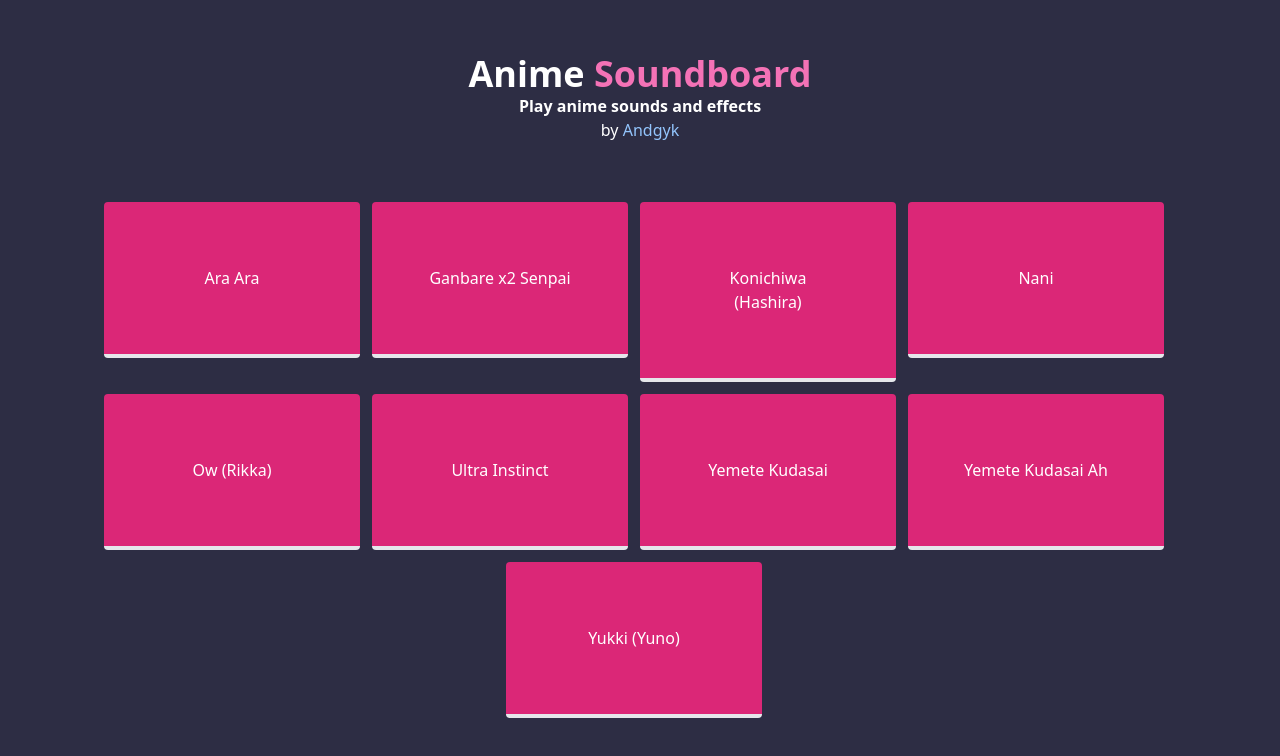
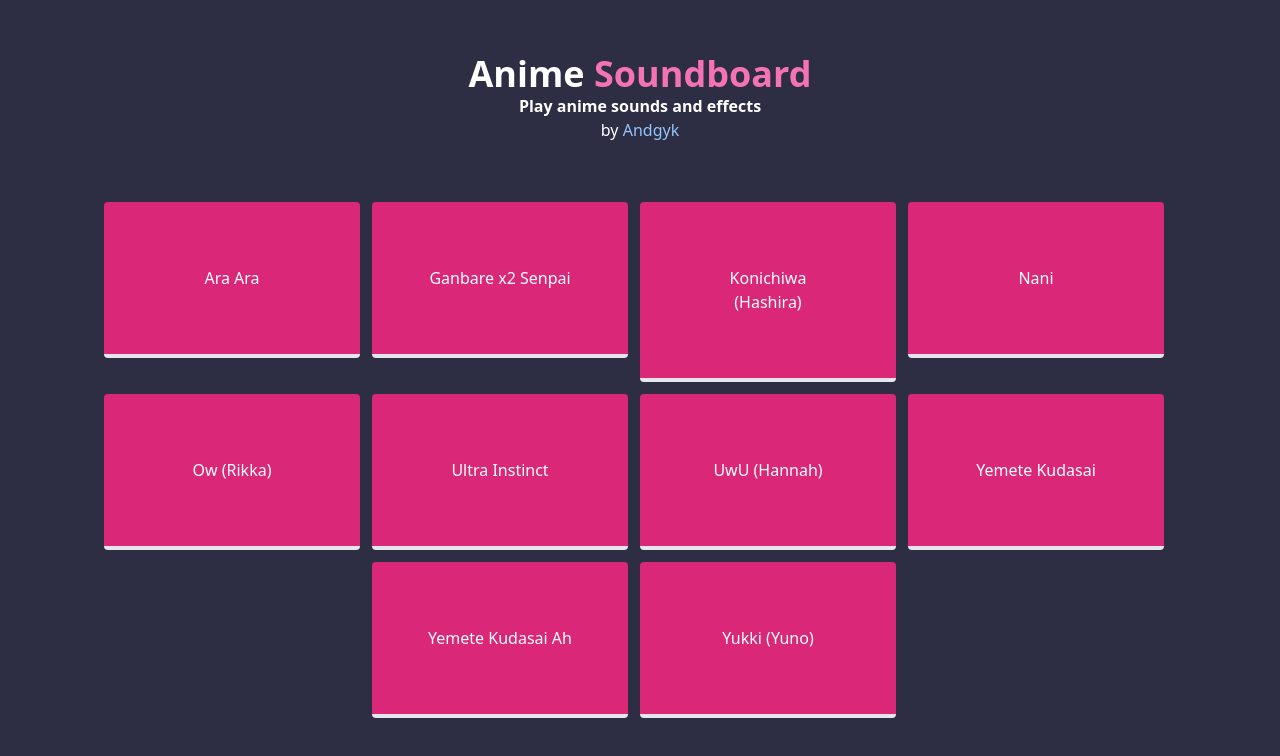
Before and after one commit to andgyk/anime-soundboard, a Next.js app: page / in a window 1280 px wide. Shown: the part 154-910 px from the top of the page. Built offline with nearby package versions, Linux system fonts and the light colour scheme.

Commit message:
feat: add uwu sound effect

```diff
--- a/components/audio-component.js
+++ b/components/audio-component.js
@@ -7,6 +7,7 @@ export default function AudioComponent () {
         <audio src="./audio/nani.mp3" id="nani-audio"></audio>
         <audio src="./audio/rikka-ow.mp3" id="rikka-ow-audio"></audio>
         <audio src="./audio/ultra-instinct.mp3" id="ultra-instinct-audio"></audio>
+        <audio src="./audio/uwu.mp3" id="uwu-audio"></audio>
         <audio src="./audio/yemete-kudasai.mp3" id="yemete-audio"></audio>
         <audio src="./audio/yemete-kudasai-ah.mp3" id="yemete2-audio"></audio>
         <audio src="./audio/yuno-yukki.mp3" id="yuno-yukki-audio"></audio>
--- a/components/soundbox-component.js
+++ b/components/soundbox-component.js
@@ -2,12 +2,14 @@ import { useState } from "react";
 
 export default function SoundBoxComponent({ text, id }) {
     const [isPlaying, setPlaying] = useState(false);
-    /** @type {HTMLAudioElement} */
 
     const onClick = () => {
+        /** @type {HTMLAudioElement} */
         const track = document.getElementById(id);
 
-        if (isPlaying && track !== null) track.currentTime = 0;
+        if (isPlaying && track !== null) {
+            track.currentTime = 0
+        };
 
         track.addEventListener("ended", () => {
             return setPlaying(false);
--- a/pages/index.js
+++ b/pages/index.js
@@ -34,6 +34,7 @@ export default function Home() {
           <SoundBoxComponent text="Nani" id="nani-audio" />
           <SoundBoxComponent text="Ow (Rikka)" id="rikka-ow-audio" />
           <SoundBoxComponent text="Ultra Instinct" id="ultra-instinct-audio" />
+          <SoundBoxComponent text="UwU (Hannah)" id="uwu-audio" />
           <SoundBoxComponent text="Yemete Kudasai" id="yemete-audio" />
           <SoundBoxComponent text="Yemete Kudasai Ah" id="yemete2-audio" />
           <SoundBoxComponent text="Yukki (Yuno)" id="yuno-yukki-audio" />
```
Also changed, not shown: 1 other file (tests, documents, lock files or other folders).
